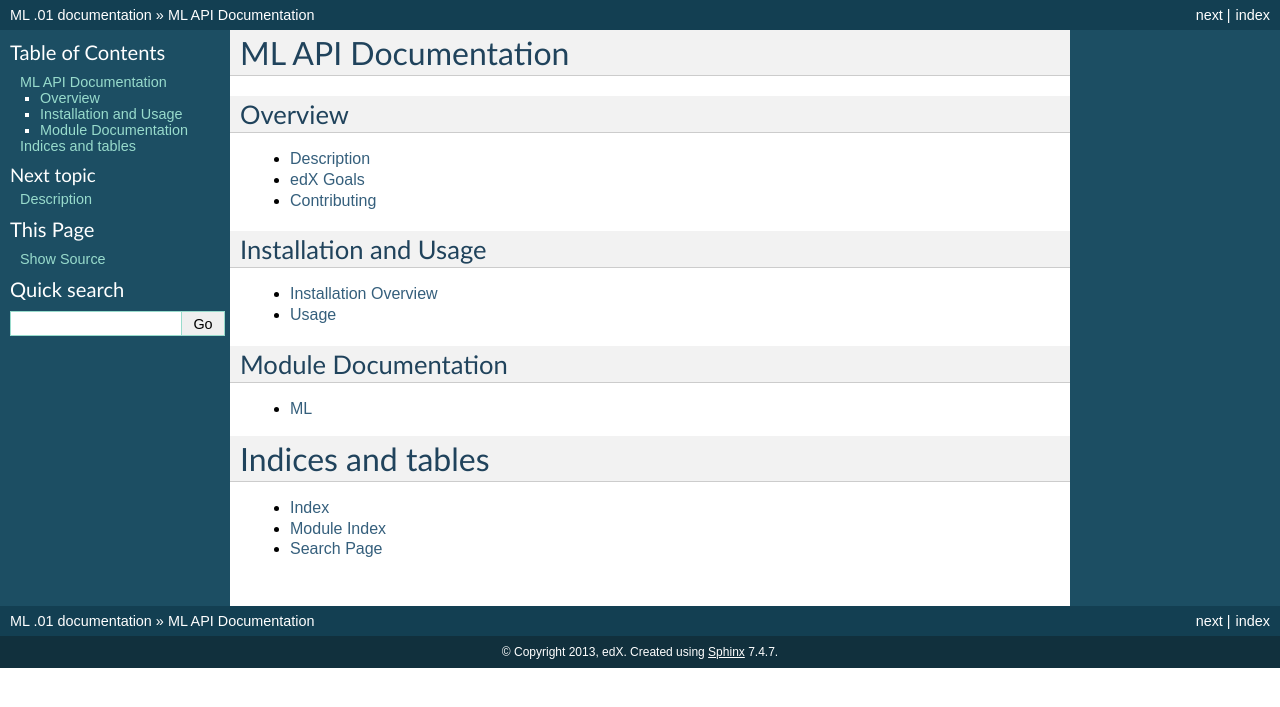
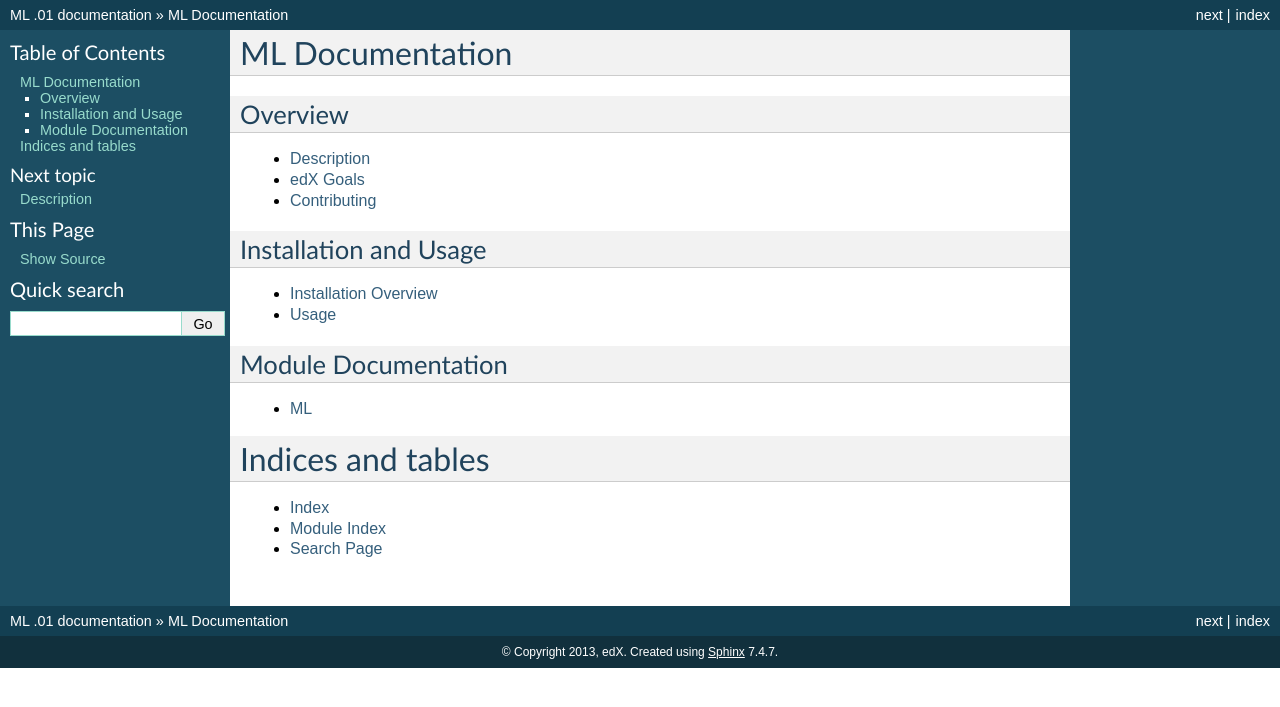
Before and after one commit to openedx-unsupported/ease, a Sphinx documentation site: the page built from docs/index.rst, in a window 1280 px wide. Shown: the top 707 px of the page. Built offline with Sphinx 7.4.7, drawn with Linux system fonts in a browser that asks for light colours; formulas are drawn with MathJax 3.

Commit message:
Minor doc changes

```diff
--- a/docs/conf.py
+++ b/docs/conf.py
@@ -22,9 +22,6 @@
 sys.path.append(os.path.abspath('../'))
 sys.path.append(os.path.abspath('../machine-learning'))
 sys.path.append(os.path.abspath('../../'))
-import settings
-from django.core.management import setup_environ
-setup_environ(settings)
 
 # -- General configuration -----------------------------------------------------
 
--- a/docs/index.rst
+++ b/docs/index.rst
@@ -1,9 +1,9 @@
-.. ML API documentation master file, created by
+.. ML documentation master file, created by
    sphinx-quickstart on Fri Mar  1 09:51:10 2013.
    You can adapt this file completely to your liking, but it should at least
    contain the root `toctree` directive.
 
-ML API Documentation
+ML Documentation
 ==================================
 
 Overview
```
